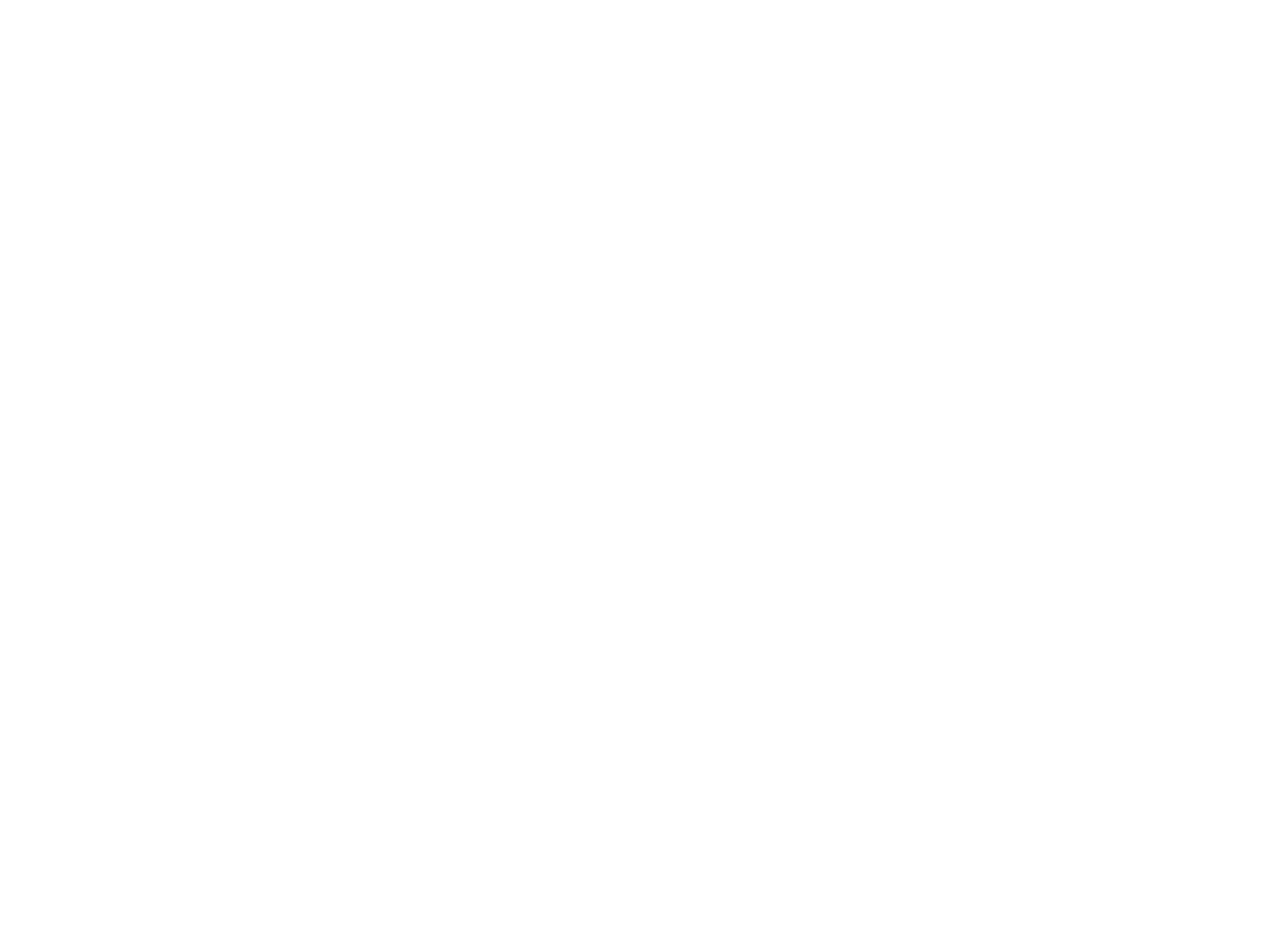
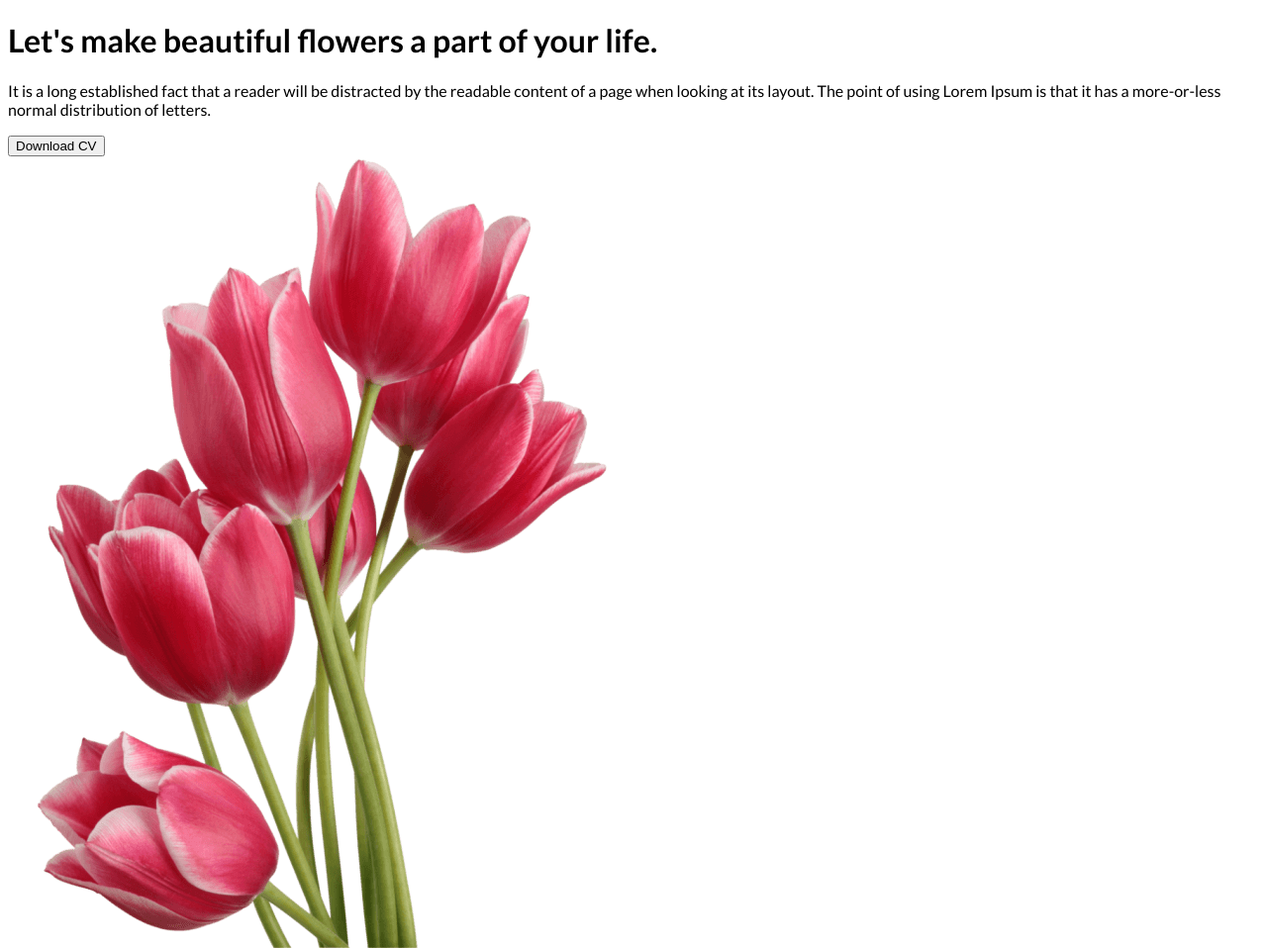
Before and after one commit to nahin222/flower-shop-final, a plain HTML site: page index.html in a window 1280 px wide. Shown: the whole page at 99% size. Before the commit the page ends 800 px from the top, so only its background shows below. Drawn offline with Linux system fonts and the light colour scheme.

Commit message:
basic banner done

```diff
--- a/index.html
+++ b/index.html
@@ -1,11 +1,46 @@
 <!DOCTYPE html>
 <html lang="en">
-<head>
-    <meta charset="UTF-8">
-    <meta name="viewport" content="width=device-width, initial-scale=1.0">
+  <head>
+    <meta charset="UTF-8" />
+    <meta name="viewport" content="width=device-width, initial-scale=1.0" />
     <title>Flower Shop</title>
-</head>
-<body>
+    <link rel="stylesheet" href="styles/flower.css" /> <!--external css-->
+    <link rel="preconnect" href="https://fonts.googleapis.com" />  <!--Google Fonts-->
+    <link rel="preconnect" href="https://fonts.gstatic.com" crossorigin />
+    <link
+      href="https://fonts.googleapis.com/css2?family=Lato:wght@400;700;900&display=swap"
+      rel="stylesheet"
+    />
+    <script
+      src="https://kit.fontawesome.com/a9b01d082b.js"
+      crossorigin="anonymous"
+    ></script>
+    <!--fontawesome-->
+  </head>
+  <body>
+    <header class="header">
+      <div class="banner">
+        <div class="banner-content">
+          <h1 class="banner-title">
+            Let's make beautiful flowers a part of your life.
+          </h1>
 
-</body>
+          <p class="banner-para">
+            It is a long established fact that a reader will be distracted by
+            the readable content of a page when looking at its layout. The point
+            of using Lorem Ipsum is that it has a more-or-less normal
+            distribution of letters.
+          </p>
+
+          <button class="btn-primary">Download CV</button>
+        </div>
+
+        <img
+          class="BigPinkFlowers"
+          src="./assets/pngwing 10.png"
+          alt="Picture of Reddish Pink Flowers"
+        />
+      </div>
+    </header>
+  </body>
 </html>
--- /dev/null
+++ b/styles/flower.css
@@ -0,0 +1,9 @@
+/*common shared style*/
+body {
+    font-family: "Lato";
+}
+
+.text-primary {
+    /*this color is used multiple time in the same site, so considering it the site's primary text color*/
+    color: #E55473;
+}
```
Also changed, not shown: assets/Flower 01.png (renamed from Flower Asset/Flower 01.png), assets/Group 57.png (renamed from Flower Asset/Group 57.png), assets/Group 58.png (renamed from Flower Asset/Group 58.png), assets/Group 59.png (renamed from Flower Asset/Group 59.png), assets/Rectangle 4.png (renamed from Flower Asset/Rectangle 4.png), assets/Rectangle 5.png (renamed from Flower Asset/Rectangle 5.png), assets/Rectangle 6.png (renamed from Flower Asset/Rectangle 6.png), assets/Rectangle 9.png (renamed from Flower Asset/Rectangle 9.png), assets/pngwing 10.png (renamed from Flower Asset/pngwing 10.png), assets/pngwing 5.png (renamed from Flower Asset/pngwing 5.png), assets/pngwing 6.png (renamed from Flower Asset/pngwing 6.png), assets/pngwing 7.png (renamed from Flower Asset/pngwing 7.png), assets/pngwing 8.png (renamed from Flower Asset/pngwing 8.png).
